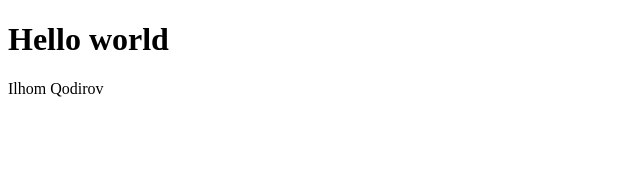
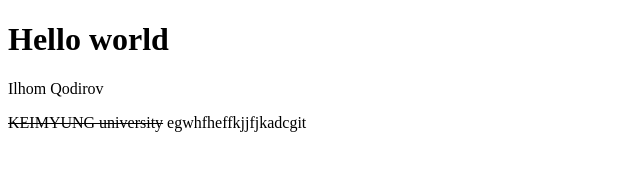
Before and after one commit to IlkhomjonKodirov/github-tutorial, a plain HTML site: page index.html in a window 1280 px wide. Shown: the whole page, without its empty margins (0-640 px from the left). Drawn offline with Linux system fonts and the light colour scheme.

Commit message:
ikki doska ham ochilsin

```diff
--- a/index.html
+++ b/index.html
@@ -11,6 +11,8 @@
 <body>
   <h1>Hello world</h1>
   <p> Ilhom Qodirov</p>
+  <del>KEIMYUNG university</del>
+  egwhfheffkjjfjkadcgit
 
   <!--
     <script>
```
